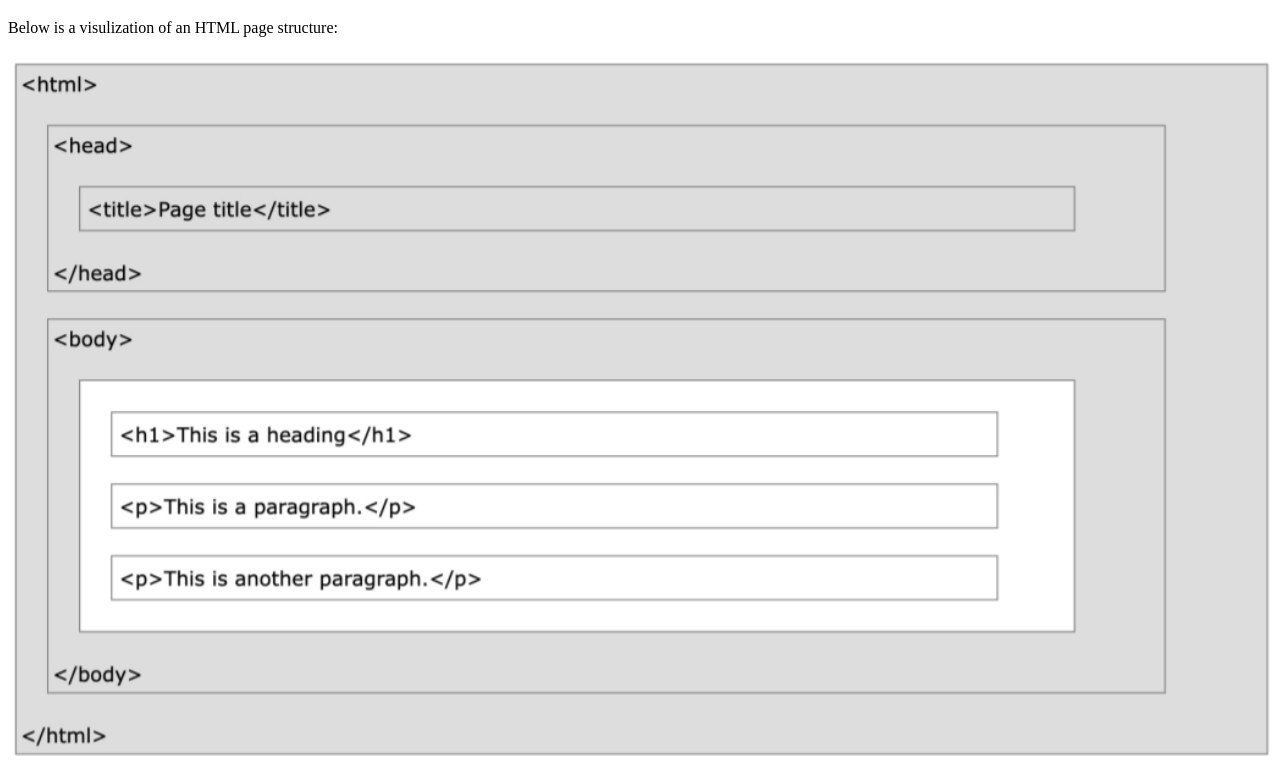
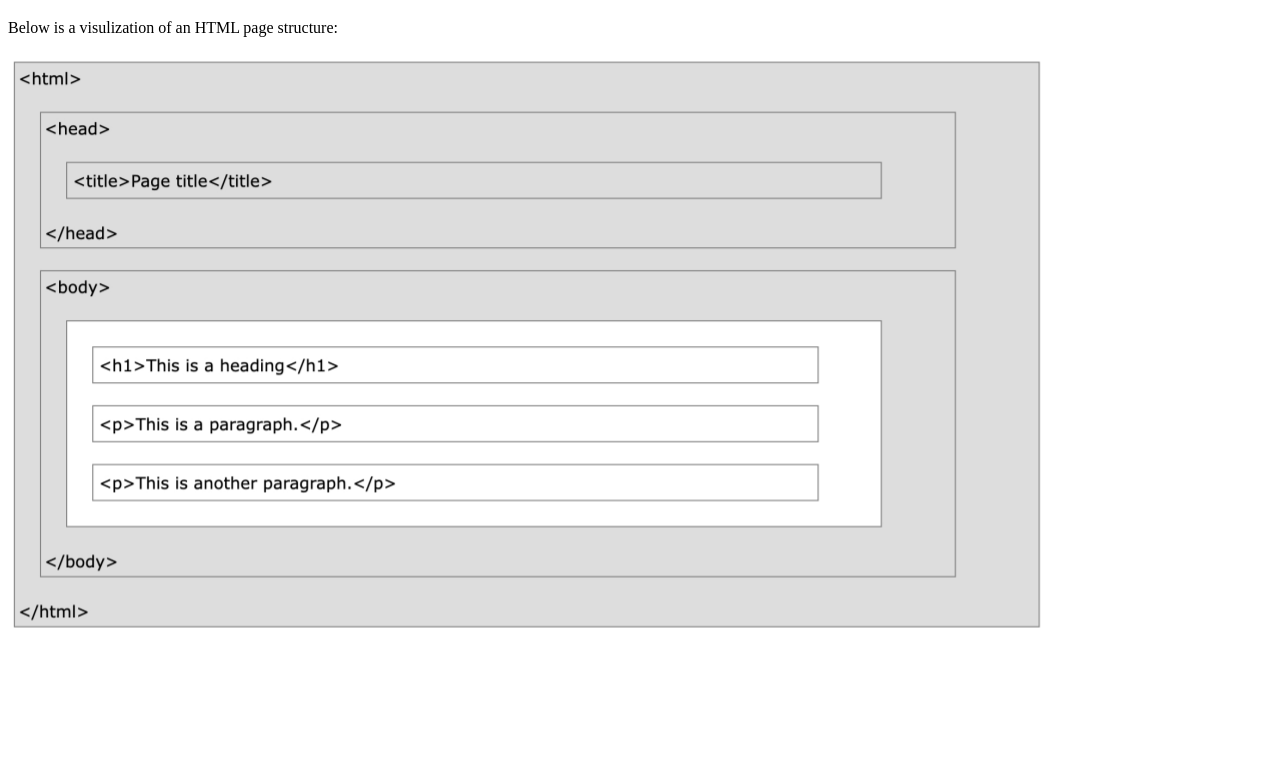
Before and after one commit to JoelBarrantess/M12-Fase3-A3_INTROHTML-Github_Pages, a plain HTML site: page index.html in a window 1280 px wide. Shown: the part 478-1248 px from the top of the page. After the commit the page ends 1120 px from the top, so only its background shows below. Drawn offline with Linux system fonts and the light colour scheme.

Commit message:
Update index.html

```diff
--- a/index.html
+++ b/index.html
@@ -18,6 +18,6 @@
     <h1>HTML Page Structure</h1>
     <p>Below is a visulization of an HTML page structure:</p>
     <!--añadir imagen 2: "img2.png" y utilizar un ancho de 100% de imagen-->
-    <img src="/img/img2.png" alt="" width="100%">
+    <img src="/img/img2.png" alt="">
 </body>
 </html>
```
